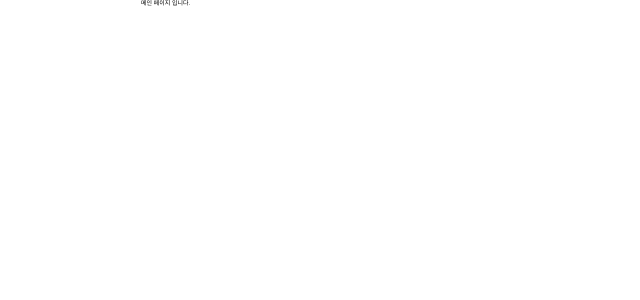
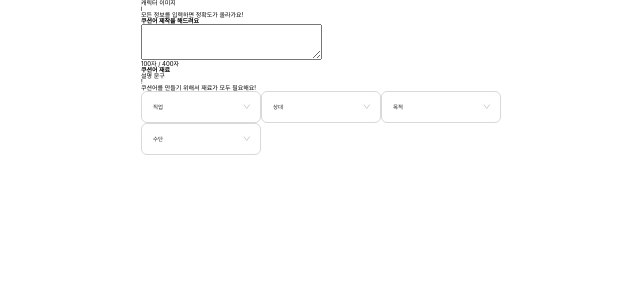
Before and after one commit to working-with/312-daily-korean, a React (Create React App) app in the folder client/: page /main in a window 1280 px wide. Shown: the top 300 px of the page, without its empty margins (284-924 px from the left). Built offline with nearby package versions, Linux system fonts and the light colour scheme.

Commit message:
feat: main page markup

```diff
--- a/client/src/components/Main.jsx
+++ b/client/src/components/Main.jsx
@@ -1,10 +1,110 @@
 import React from 'react';
+import { Select } from 'antd';
 
 const Main = () => {
 
-	return (<>
-	메인 페이지 입니다.
-	</>
+	return (
+		<div>
+			<section>
+				<div>캐릭터 이미지</div>
+				<div>
+					<div>i</div>
+					<p>모든 정보를 입력하면 정확도가 올라가요!</p>
+					<h1>쿠션어 제작을 해드려요</h1>
+				</div>
+			</section>
+			<section>
+				<textarea />
+				<p>100자 / 400자</p>
+			</section>
+			<section>
+				<h1>쿠션어 재료</h1>
+				<p>설명 문구</p>
+				<div>
+					<div>!</div>
+					<p>쿠션어를 만들기 위해서 재료가 모두 필요해요!</p>
+				</div>
+				<div>
+					<Select
+						defaultValue="직업"
+						style={{ width: 120 }}
+						//onChange={}
+						options={[
+							{
+								value: 'it',
+								label: 'it',
+							}
+						]}
+					/>
+					<Select
+						defaultValue="상대"
+						style={{ width: 120 }}
+						//onChange={}
+						options={[
+							{
+								value: '상사',
+								label: '상사',
+							},
+							{
+								value: '동료',
+								label: '동료',
+							},
+							{
+								value: '고객',
+								label: '고객',
+							}
+						]}
+					/>
+					<Select
+						defaultValue="목적"
+						style={{ width: 120 }}
+						//onChange={}
+						options={[
+							{
+								value: '요청하기',
+								label: '요청하기',
+							},
+							{
+								value: '거절하기',
+								label: '거절하기',
+							},
+							{
+								value: '질문하기',
+								label: '질문하기',
+							},
+							{
+								value: '사과하기',
+								label: '사과하기',
+							},
+							{
+								value: '안부 인사하기',
+								label: '안부 인사하기',
+							}
+						]}
+					/>
+					<Select
+						defaultValue="수단"
+						style={{ width: 120 }}
+						//onChange={}
+						options={[
+							{
+								value: '이메일',
+								label: '이메일',
+							},
+							{
+								value: '메신저',
+								label: '메신저',
+							},
+							{
+								value: '대면',
+								label: '대면',
+							}
+						]}
+					/>
+				</div>
+
+			</section>
+		</div>
 	);
 }
 
```
